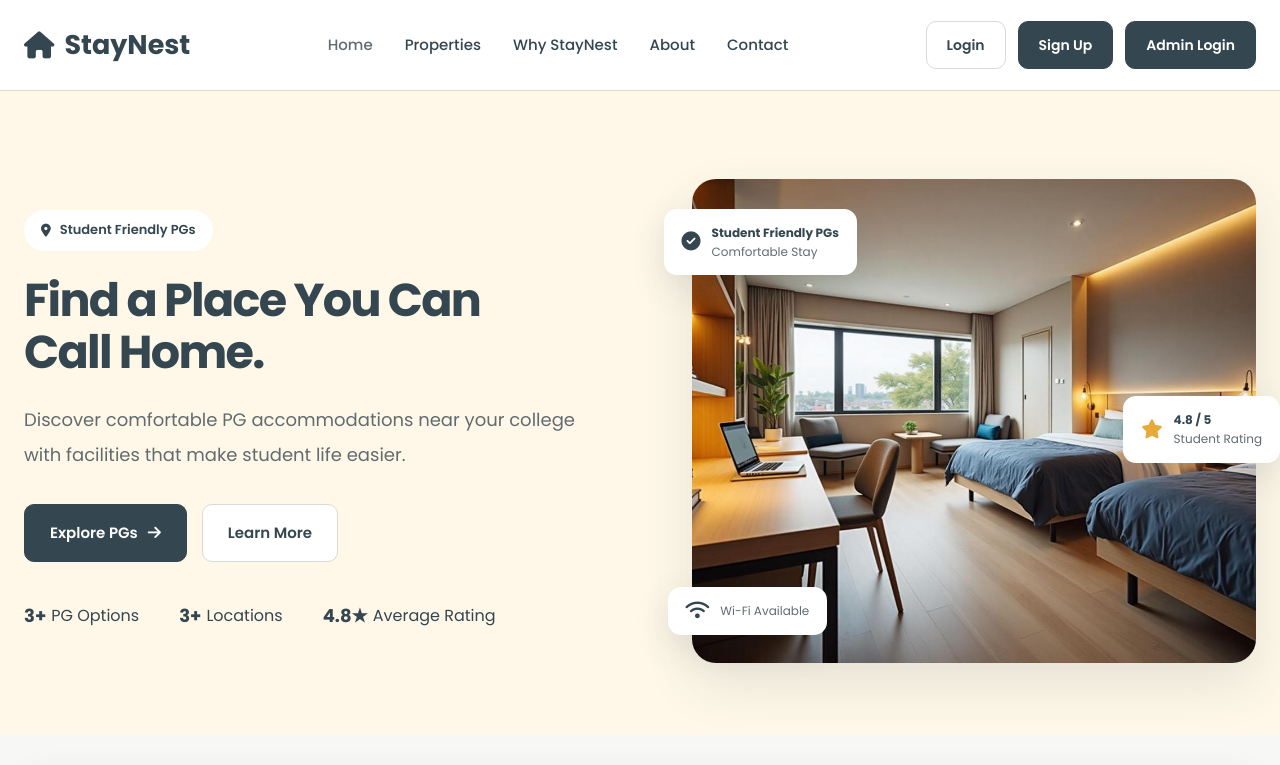
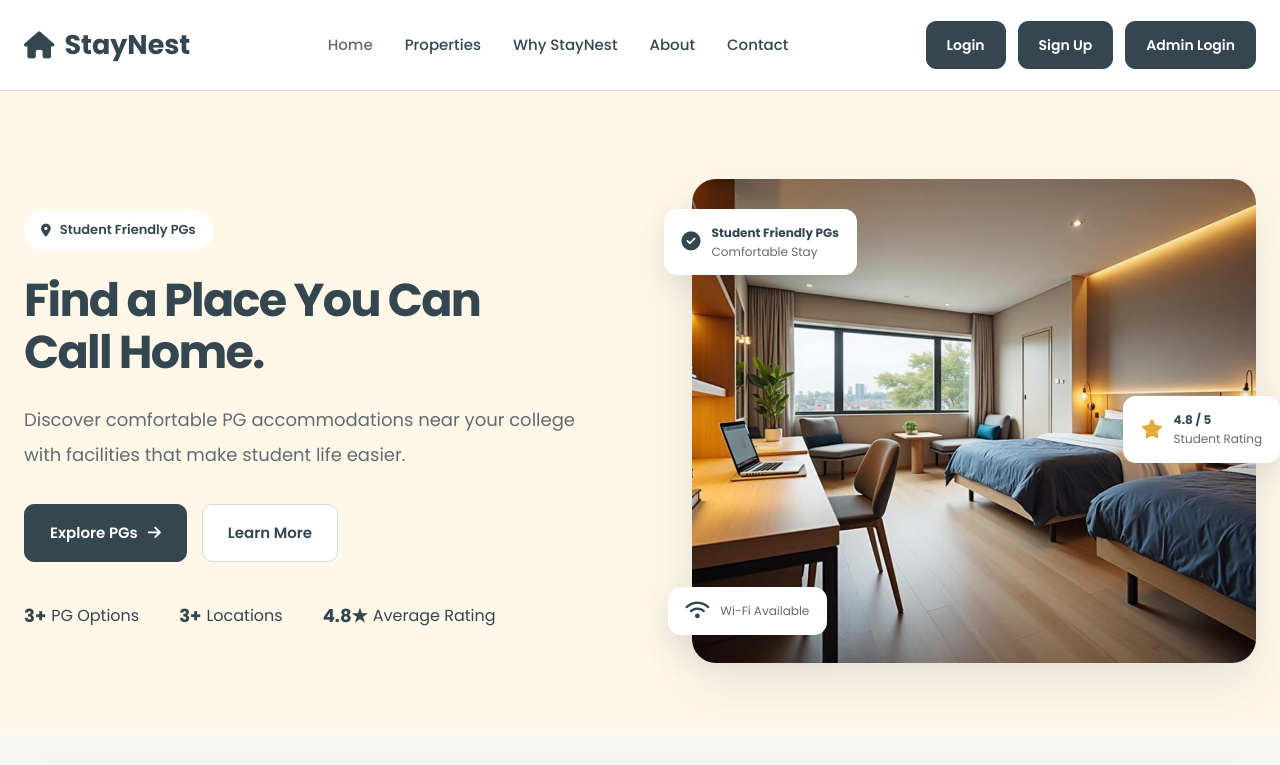
Before and after one commit to SakshiDhobale/StayNest, a website: page index.html in a window 1280 px wide. Shown: the top 765 px of the page. Drawn offline with Linux system fonts and the light colour scheme.

Commit message:
Fix login button color and hover styles

```diff
--- a/css/style.css
+++ b/css/style.css
@@ -1417,3 +1417,15 @@ footer {
         padding: 22px;
     }
 }
+/* Login button colour fix */
+.nav-actions button#loginBtn {
+    background-color: #344650 !important;
+    color: #ffffff !important;
+    border: 1px solid #344650 !important;
+}
+
+.nav-actions button#loginBtn:hover {
+    background-color: #253740 !important;
+    color: #ffffff !important;
+    border-color: #253740 !important;
+}
```
